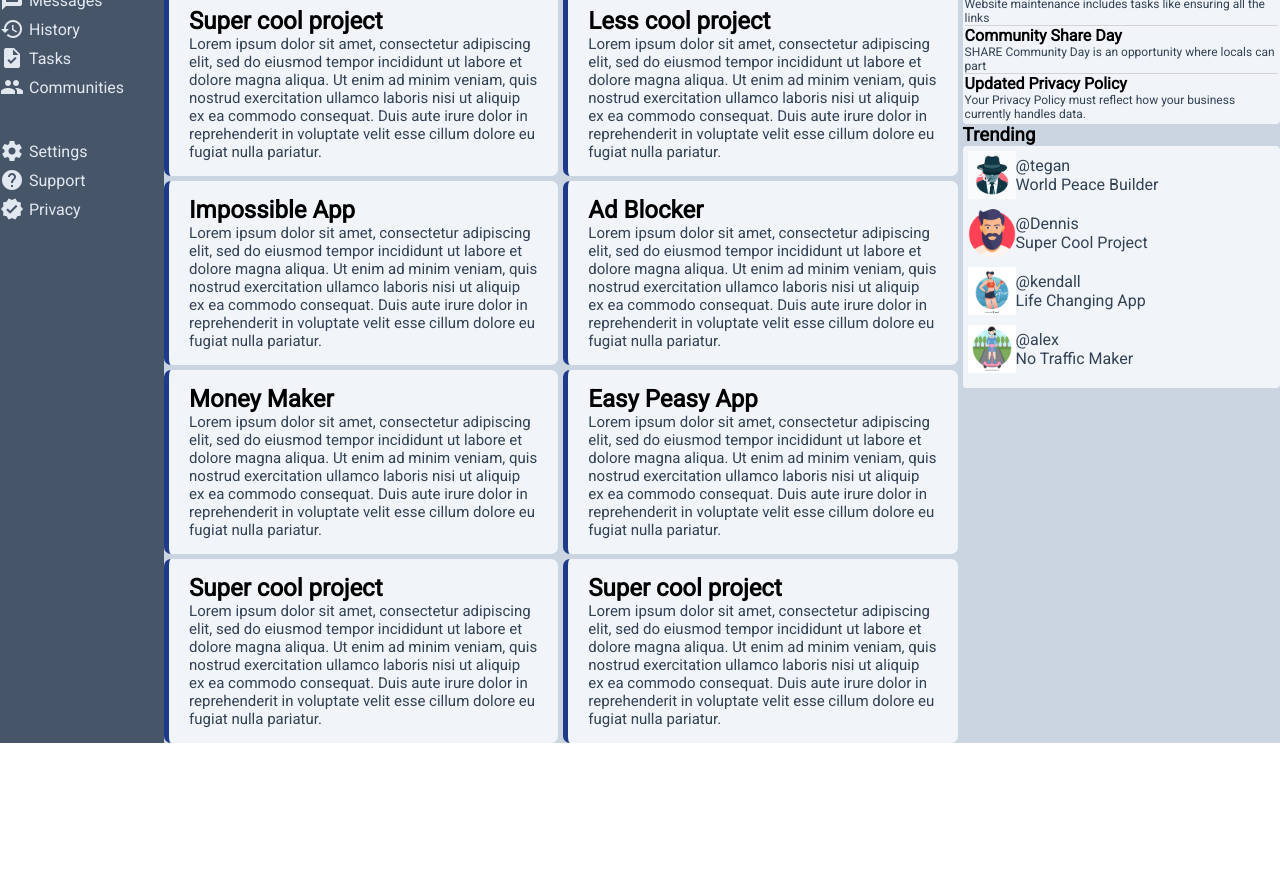
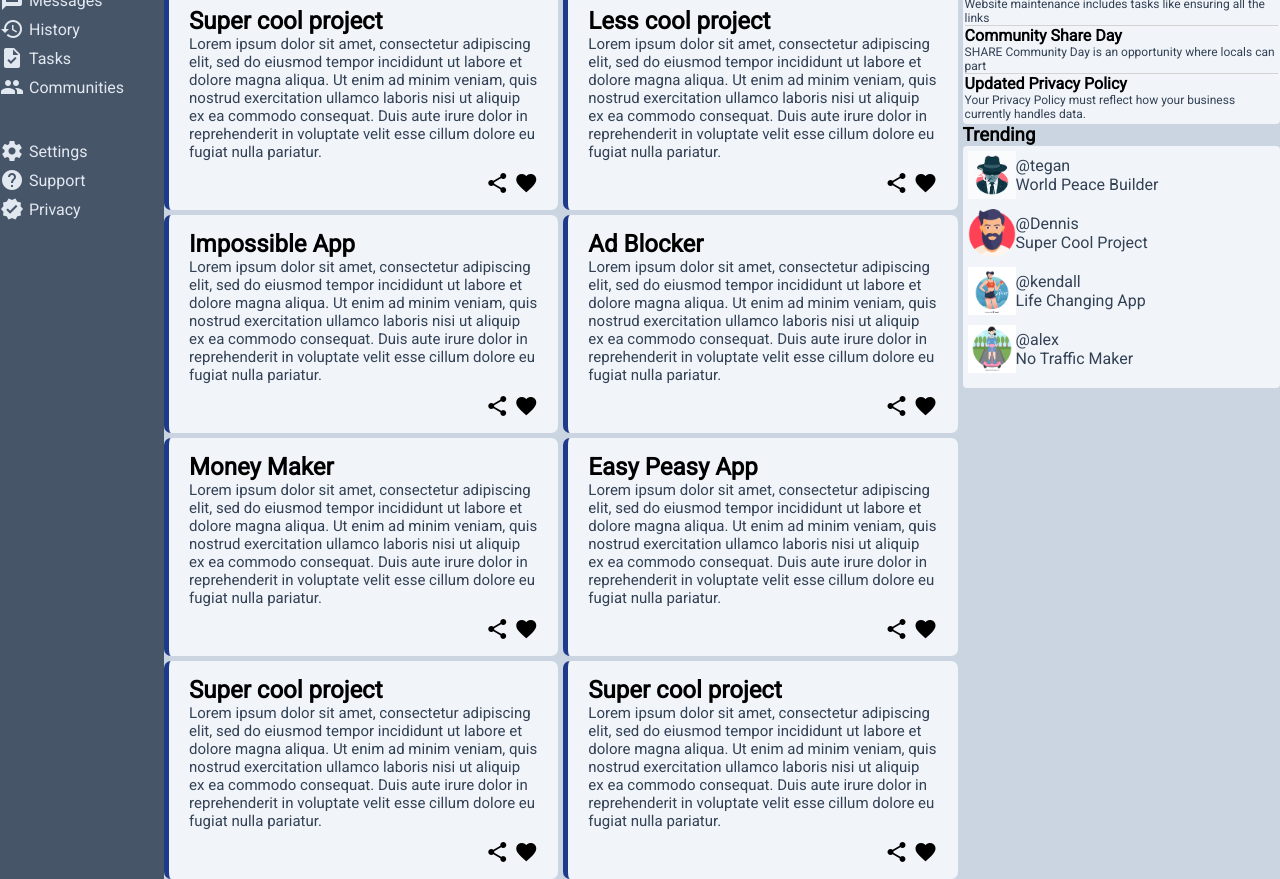
Before and after one commit to DennisMuturi-prog/admin_dashboard, a plain HTML site: page index.html in a window 1280 px wide. Shown: the part 158-1037 px from the top of the page. Before the commit the page ends 901 px from the top, so only its background shows below. Drawn offline with Linux system fonts and the light colour scheme.

Commit message:
Add like and share icons in the projects articles

```diff
--- a/index.html
+++ b/index.html
@@ -36,14 +36,14 @@
         </div>
         <div class="maincontent">
             <div><h1>Your Projects</h1><div class="projects">
-                <div><h2>Super cool project</h2><p>Lorem ipsum dolor sit amet, consectetur adipiscing elit, sed do eiusmod tempor incididunt ut labore et dolore magna aliqua. Ut enim ad minim veniam, quis nostrud exercitation ullamco laboris nisi ut aliquip ex ea commodo consequat. Duis aute irure dolor in reprehenderit in voluptate velit esse cillum dolore eu fugiat nulla pariatur.</p></div>
-                <div><h2>Less cool project</h2><p>Lorem ipsum dolor sit amet, consectetur adipiscing elit, sed do eiusmod tempor incididunt ut labore et dolore magna aliqua. Ut enim ad minim veniam, quis nostrud exercitation ullamco laboris nisi ut aliquip ex ea commodo consequat. Duis aute irure dolor in reprehenderit in voluptate velit esse cillum dolore eu fugiat nulla pariatur.</p></div>
-                <div><h2>Impossible App</h2><p>Lorem ipsum dolor sit amet, consectetur adipiscing elit, sed do eiusmod tempor incididunt ut labore et dolore magna aliqua. Ut enim ad minim veniam, quis nostrud exercitation ullamco laboris nisi ut aliquip ex ea commodo consequat. Duis aute irure dolor in reprehenderit in voluptate velit esse cillum dolore eu fugiat nulla pariatur.</p></div>
-                <div><h2>Ad Blocker</h2><p>Lorem ipsum dolor sit amet, consectetur adipiscing elit, sed do eiusmod tempor incididunt ut labore et dolore magna aliqua. Ut enim ad minim veniam, quis nostrud exercitation ullamco laboris nisi ut aliquip ex ea commodo consequat. Duis aute irure dolor in reprehenderit in voluptate velit esse cillum dolore eu fugiat nulla pariatur.</p></div>
-                <div><h2>Money Maker</h2><p>Lorem ipsum dolor sit amet, consectetur adipiscing elit, sed do eiusmod tempor incididunt ut labore et dolore magna aliqua. Ut enim ad minim veniam, quis nostrud exercitation ullamco laboris nisi ut aliquip ex ea commodo consequat. Duis aute irure dolor in reprehenderit in voluptate velit esse cillum dolore eu fugiat nulla pariatur.</p></div>
-                <div><h2>Easy Peasy App</h2><p>Lorem ipsum dolor sit amet, consectetur adipiscing elit, sed do eiusmod tempor incididunt ut labore et dolore magna aliqua. Ut enim ad minim veniam, quis nostrud exercitation ullamco laboris nisi ut aliquip ex ea commodo consequat. Duis aute irure dolor in reprehenderit in voluptate velit esse cillum dolore eu fugiat nulla pariatur.</p></div>
-                <div><h2>Super cool project</h2><p>Lorem ipsum dolor sit amet, consectetur adipiscing elit, sed do eiusmod tempor incididunt ut labore et dolore magna aliqua. Ut enim ad minim veniam, quis nostrud exercitation ullamco laboris nisi ut aliquip ex ea commodo consequat. Duis aute irure dolor in reprehenderit in voluptate velit esse cillum dolore eu fugiat nulla pariatur.</p></div>
-                <div><h2>Super cool project</h2><p>Lorem ipsum dolor sit amet, consectetur adipiscing elit, sed do eiusmod tempor incididunt ut labore et dolore magna aliqua. Ut enim ad minim veniam, quis nostrud exercitation ullamco laboris nisi ut aliquip ex ea commodo consequat. Duis aute irure dolor in reprehenderit in voluptate velit esse cillum dolore eu fugiat nulla pariatur.</p></div>
+                <div><h2>Super cool project</h2><p>Lorem ipsum dolor sit amet, consectetur adipiscing elit, sed do eiusmod tempor incididunt ut labore et dolore magna aliqua. Ut enim ad minim veniam, quis nostrud exercitation ullamco laboris nisi ut aliquip ex ea commodo consequat. Duis aute irure dolor in reprehenderit in voluptate velit esse cillum dolore eu fugiat nulla pariatur.</p><div class="picons"><span class="material-icons">share</span><span class="material-icons">favorite</span></div></div>
+                <div><h2>Less cool project</h2><p>Lorem ipsum dolor sit amet, consectetur adipiscing elit, sed do eiusmod tempor incididunt ut labore et dolore magna aliqua. Ut enim ad minim veniam, quis nostrud exercitation ullamco laboris nisi ut aliquip ex ea commodo consequat. Duis aute irure dolor in reprehenderit in voluptate velit esse cillum dolore eu fugiat nulla pariatur.</p><div class="picons"><span class="material-icons">share</span><span class="material-icons">favorite</span></div></div>
+                <div><h2>Impossible App</h2><p>Lorem ipsum dolor sit amet, consectetur adipiscing elit, sed do eiusmod tempor incididunt ut labore et dolore magna aliqua. Ut enim ad minim veniam, quis nostrud exercitation ullamco laboris nisi ut aliquip ex ea commodo consequat. Duis aute irure dolor in reprehenderit in voluptate velit esse cillum dolore eu fugiat nulla pariatur.</p><div class="picons"><span class="material-icons">share</span><span class="material-icons">favorite</span></div></div>
+                <div><h2>Ad Blocker</h2><p>Lorem ipsum dolor sit amet, consectetur adipiscing elit, sed do eiusmod tempor incididunt ut labore et dolore magna aliqua. Ut enim ad minim veniam, quis nostrud exercitation ullamco laboris nisi ut aliquip ex ea commodo consequat. Duis aute irure dolor in reprehenderit in voluptate velit esse cillum dolore eu fugiat nulla pariatur.</p><div class="picons"><span class="material-icons">share</span><span class="material-icons">favorite</span></div></div>
+                <div><h2>Money Maker</h2><p>Lorem ipsum dolor sit amet, consectetur adipiscing elit, sed do eiusmod tempor incididunt ut labore et dolore magna aliqua. Ut enim ad minim veniam, quis nostrud exercitation ullamco laboris nisi ut aliquip ex ea commodo consequat. Duis aute irure dolor in reprehenderit in voluptate velit esse cillum dolore eu fugiat nulla pariatur.</p><div class="picons"><span class="material-icons">share</span><span class="material-icons">favorite</span></div></div>
+                <div><h2>Easy Peasy App</h2><p>Lorem ipsum dolor sit amet, consectetur adipiscing elit, sed do eiusmod tempor incididunt ut labore et dolore magna aliqua. Ut enim ad minim veniam, quis nostrud exercitation ullamco laboris nisi ut aliquip ex ea commodo consequat. Duis aute irure dolor in reprehenderit in voluptate velit esse cillum dolore eu fugiat nulla pariatur.</p><div class="picons"><span class="material-icons">share</span><span class="material-icons">favorite</span></div></div>
+                <div><h2>Super cool project</h2><p>Lorem ipsum dolor sit amet, consectetur adipiscing elit, sed do eiusmod tempor incididunt ut labore et dolore magna aliqua. Ut enim ad minim veniam, quis nostrud exercitation ullamco laboris nisi ut aliquip ex ea commodo consequat. Duis aute irure dolor in reprehenderit in voluptate velit esse cillum dolore eu fugiat nulla pariatur.</p><div class="picons"><span class="material-icons">share</span><span class="material-icons">favorite</span></div></div>
+                <div><h2>Super cool project</h2><p>Lorem ipsum dolor sit amet, consectetur adipiscing elit, sed do eiusmod tempor incididunt ut labore et dolore magna aliqua. Ut enim ad minim veniam, quis nostrud exercitation ullamco laboris nisi ut aliquip ex ea commodo consequat. Duis aute irure dolor in reprehenderit in voluptate velit esse cillum dolore eu fugiat nulla pariatur.</p><div class="picons"><span class="material-icons">share</span><span class="material-icons">favorite</span></div></div>
             </div></div>
             <div>
                 <div><h3>Announcements</h3><div class="announcements">
--- a/styles.css
+++ b/styles.css
@@ -129,7 +129,7 @@ button{
     grid-template-columns:repeat(auto-fit,minmax(300px,1fr));
     gap: 5px;
 }
-.projects div{
+.projects>div{
     background-color:#f1f5f9;
     border-radius: 7px;
     padding-left: 20px;
@@ -143,6 +143,12 @@ button{
     min-width: 35ch;
     max-width: 75ch;
     font-size: 15px;
+}
+.picons{
+    display: flex;
+    justify-content: end;
+    margin-top: 10px;
+    gap: 5px;
 }
 .announcements p{
     font-size: 12px;
```
